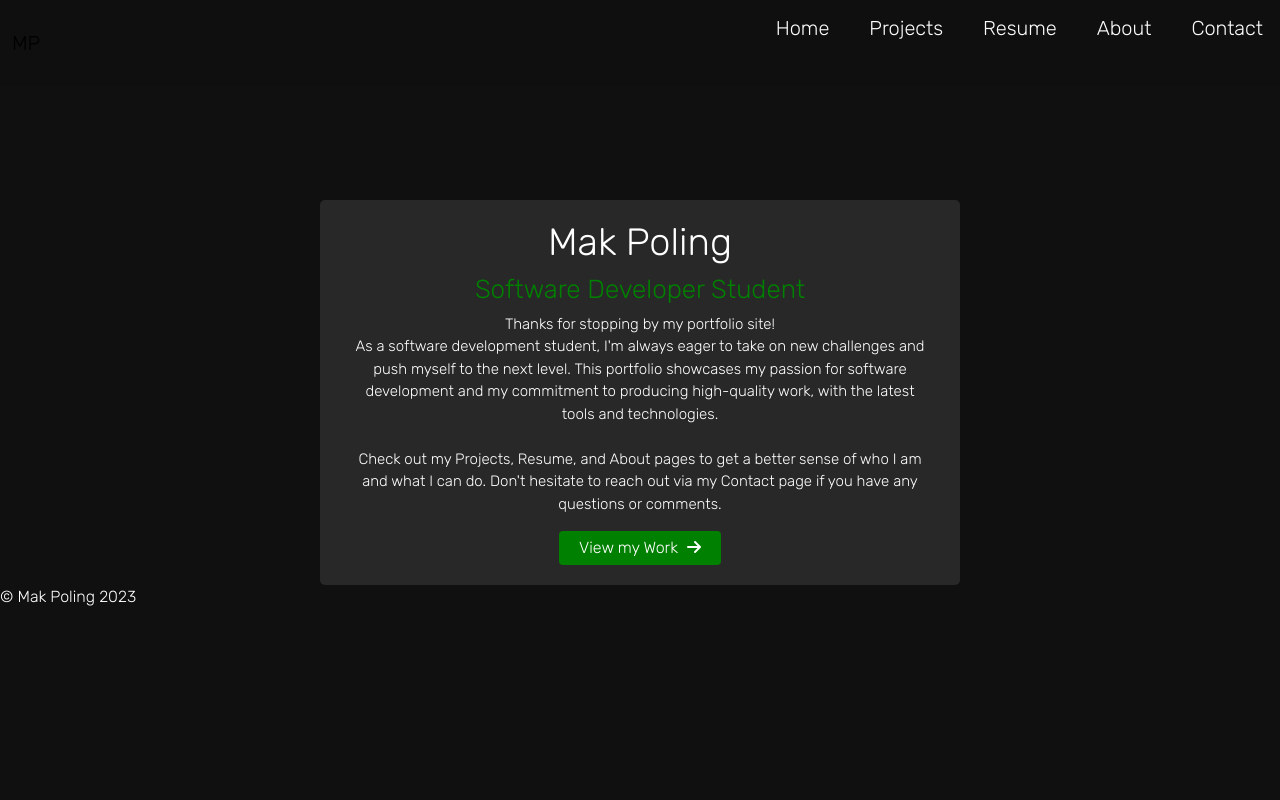
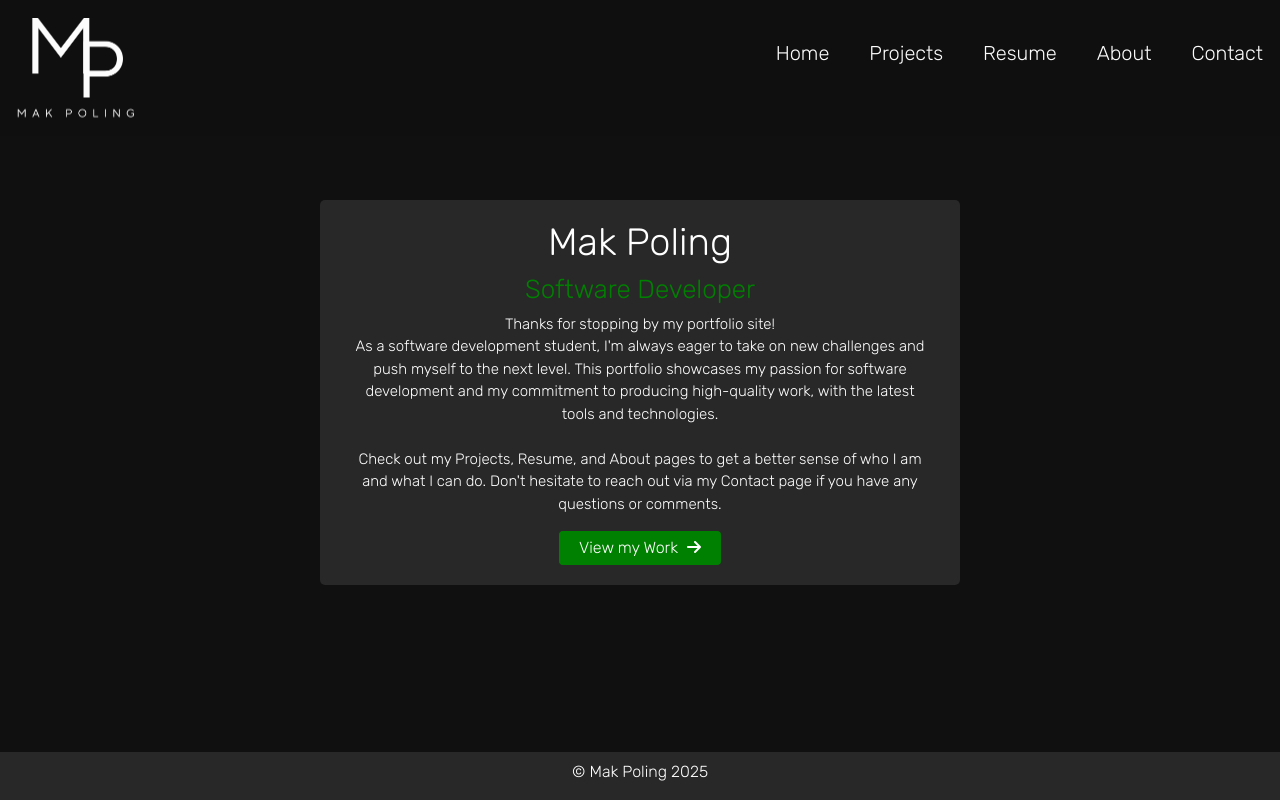
Before and after one commit to MakPoling/makpoling.github.io, a plain HTML site: page index.html in a window 1280 px wide. Drawn offline with nearby package versions, Linux system fonts and the light colour scheme.

Commit message:
Add files via upload
Official Update Version 1.3

```diff
--- a/index.html
+++ b/index.html
@@ -17,7 +17,7 @@
   <nav class="navbar navbar-fixed-top navbar-expand-lg">
     <div class="container-fluid">
       <div class="navbar-header">
-        <a class="navbar-brand" href="index.html">MP</a>
+        <a class="navbar-brand" href="index.html"><img src="img/M.png" id="logo"  alt="Logo"></a>
       </div>
       <button class="navbar-toggler collapsed" id="toggler" type="button" data-bs-toggle="collapse"
         data-bs-target="#navbar" aria-expanded="false">
@@ -38,7 +38,7 @@
   </nav>
   <div class="container" id="home-container">
     <h1 class="header home-header">Mak Poling</h1>
-    <h2 id="home-subtitle">Software Developer Student</h2>
+    <h2 id="home-subtitle">Software Developer</h2>
     <p id="intro-desc">
       Thanks for stopping by my portfolio site!<br />
       As a software development student, I'm always eager to take on new
@@ -55,8 +55,8 @@
       </button>
     </a>
   </div>
-  <footer>
-    <p>&copy; Mak Poling 2023</p>
+  <footer id="footer">
+    <p>&copy; Mak Poling 2025</p>
   </footer>
 </body>
 
```
Also changed, not shown: about.html (+2 -2 lines), contact.html (+2 -2 lines), projects.html (+2 -2 lines), resume.html (+2 -2 lines).
